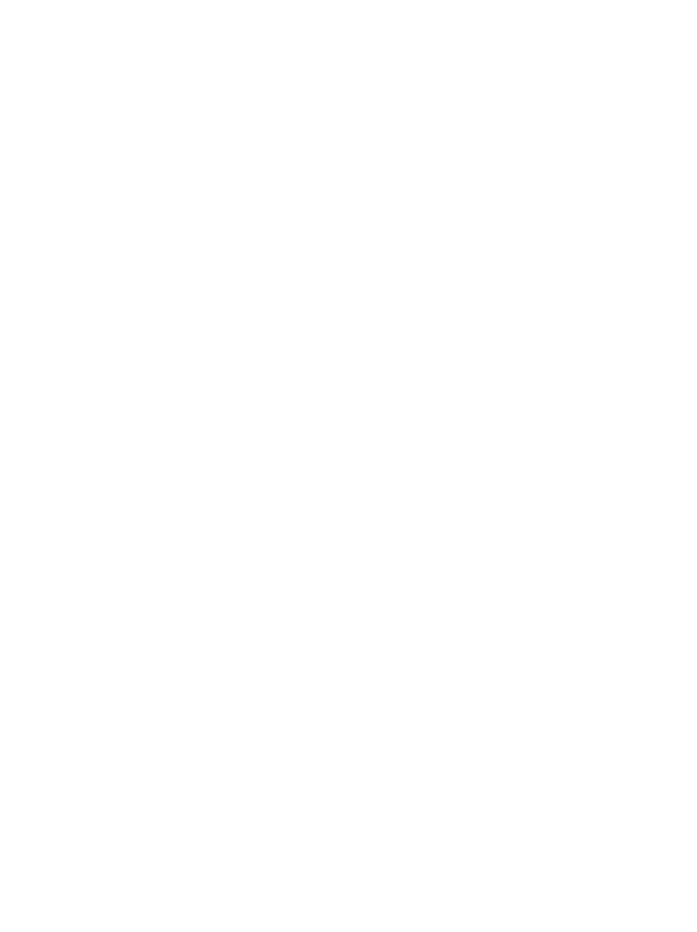
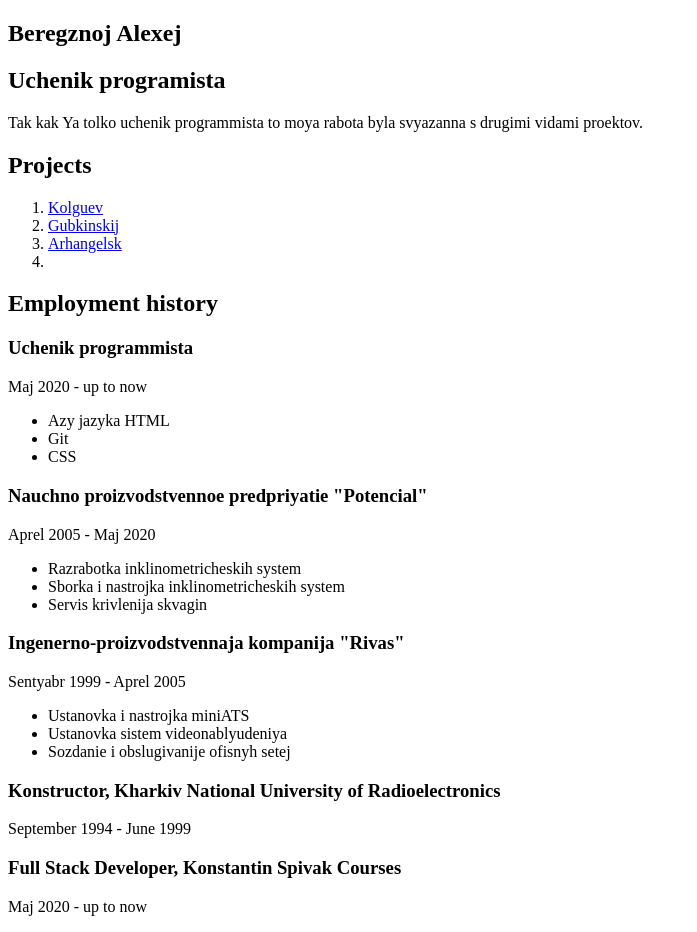
Before and after one commit to Alexej1977/Zadanije2, a plain HTML site: page index.html in a window 1280 px wide. Shown: the whole page, without its empty margins (0-697 px from the left). Before the commit the page ends 800 px from the top, so only its background shows below. Drawn offline with Linux system fonts and the light colour scheme.

Commit message:
Pravaja chast zjume

```diff
--- a/index.html
+++ b/index.html
@@ -8,6 +8,56 @@
         <link rel="shorcut icon" href="https://atom.io/favicon.ico">
     </head>
     <body>
+        <section>
+            <h1>Beregznoj Alexej</h1>
+            <h2>Uchenik programista</h2>
+            <p>
+                Tak kak Ya tolko uchenik programmista to moya rabota byla svyazanna s drugimi vidami proektov.
+            </p>
+        </section>
+        <section>
+            <h2>Projects</h2>
+            <ol>
+                <li><a href="DSC00004.JPG">Kolguev</a></li>
+                <li><a href="IMG_0311.jpg">Gubkinskij</a></li>
+                <li><a href="DSC00039.JPG">Arhangelsk</a></li>
+                <li><a href=""></a></li>
+            </ol>
+        </section>
+        <section>
+            <h2>Employment history</h2>
+            <h3>Uchenik programmista</h3>
+            <p>Maj 2020 - up to now</p>
+            <ul>
+                <li>Azy jazyka HTML</li>
+                <li>Git</li>
+                <li>CSS</li>
+            </ul>
+            <h3>Nauchno proizvodstvennoe predpriyatie &QUOT;Potencial&QUOT;</h3>
+
+            <p>Aprel 2005 - Maj 2020</p>
+            <ul>
+                <li>Razrabotka inklinometricheskih system</li>
+                <li>Sborka i nastrojka inklinometricheskih system</li>
+                <li>Servis krivlenija skvagin</li>
+            </ul>
+            <h3>Ingenerno-proizvodstvennaja kompanija &QUOT;Rivas&QUOT;</h3>
+            <p>Sentyabr 1999 - Aprel 2005</p>
+            <ul>
+                <li>Ustanovka i nastrojka miniATS</li>
+                <li>Ustanovka sistem videonablyudeniya</li>
+                <li>Sozdanie i obslugivanije ofisnyh setej</li>
+            </ul>
+        </section>
+        <section>
+            <h3>Konstructor, Kharkiv National University
+                of Radioelectronics
+              </h3>
+              <p>September 1994 - June 1999</p>
+
+              <h3>Full Stack Developer, Konstantin Spivak Courses</h3>
+              <p>Maj 2020 - up to now</p>
+        </section>
 
     </body>
 </html>
```
Also changed, not shown: DSC00004.JPG (added), DSC00039.JPG (added), IMG_0311.jpg (added).
